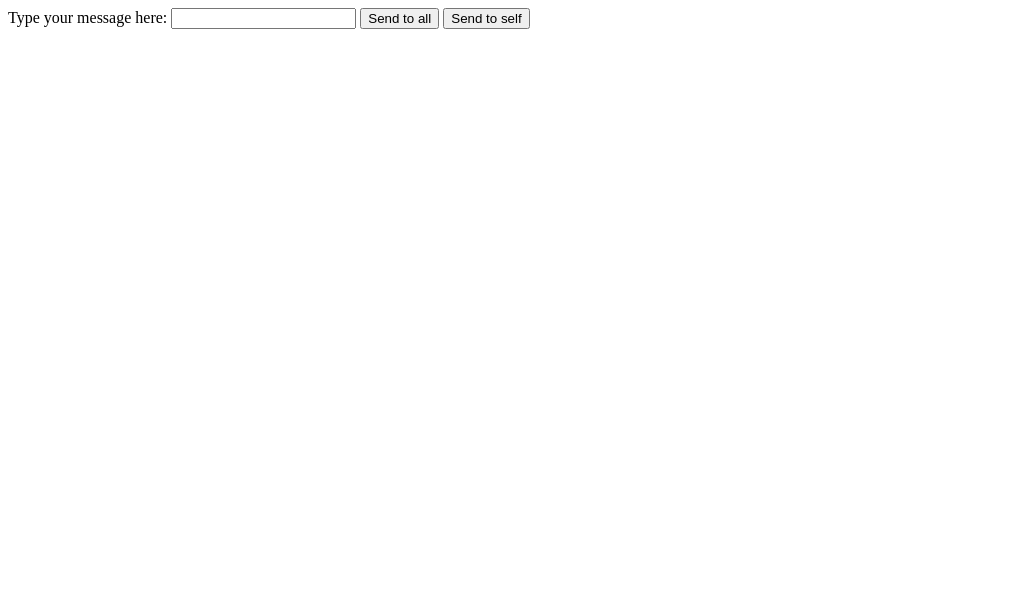
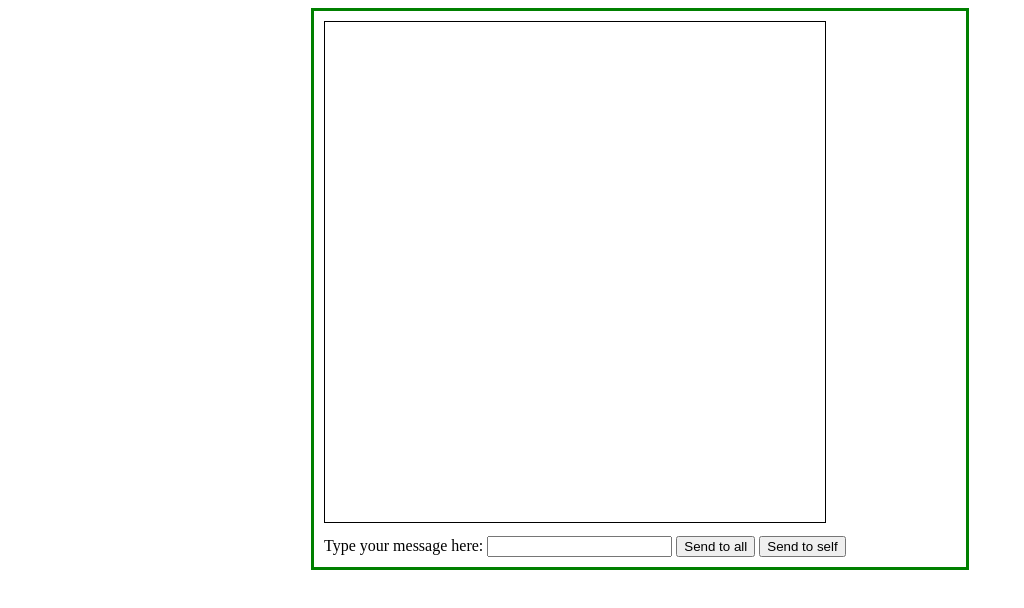
Before and after one commit to VladBurlacu/chatroom-exercise, a plain HTML site: page client/index.html in a window 1280 px wide. Shown: the whole page, without its empty margins (0-1024 px from the left). Drawn offline with nearby package versions, Linux system fonts and the light colour scheme; no server answers.

Commit message:
managed to make it send message to all and send to self

```diff
--- a/client/clientJS.js
+++ b/client/clientJS.js
@@ -1,18 +1,24 @@
 let socket = io.connect();
 
 socket.on('displayMessage', (message) => {
-    document.getElementById(`target`).innerHTML += '<br>'+message;
+    document.getElementById(`target`).innerHTML += '<br>'+ userName + ": " +message;
 });
-
 
 document.getElementById(`global`).addEventListener(`click`, () => {
     let msg = document.getElementById(`message`).value;
     socket.emit('sendToAll', (msg));
-    console.log(msg);
 })
 
 document.getElementById(`self`).addEventListener(`click`, () => {
     let selfMsg = document.getElementById(`message`).value;
     socket.emit('sendToMe', (selfMsg));
-    console.log(selfMsg);
 })
+
+//let users = [];
+//let userName = prompt('Choose a username?');
+
+//users.push(userName);
+
+//for(let i = 0; i < users.length ; i++) {
+//    console.log(users[i]);
+//}
--- a/client/index.html
+++ b/client/index.html
@@ -2,12 +2,12 @@
 <html lang="en">
 <head>
     <meta charset="UTF-8">
-    <title>Title</title>
+    <title>Chatroom</title>
     <link rel="stylesheet" href="stylesheet.css">
 </head>
 <body>
 
-<div id="container">
+<section id="container">
     <div id="chat-box">
         <div id="target"></div>
     </div>
@@ -17,7 +17,7 @@
         <button type="button" id="global">Send to all</button>
         <button type="button" id="self">Send to self</button>
     </div>
-</div>
+</section>
 
 <script src="/socket.io/socket.io.js"></script>
 <script src="clientJS.js"></script>
--- a/client/stylesheet.css
+++ b/client/stylesheet.css
@@ -0,0 +1,19 @@
+#container {
+    display: flex;
+    flex-direction: column;
+    justify-content: center;
+    margin: auto;
+    width: 50%;
+    border: 3px solid green;
+    padding: 10px;
+
+}
+#target {
+    border: solid 1px black;
+    width: 500px;
+    height: 500px;
+}
+
+#input-area {
+    padding-top: 2%;
+}
```
Also changed, not shown: server/server.js (line endings or trailing spaces).
